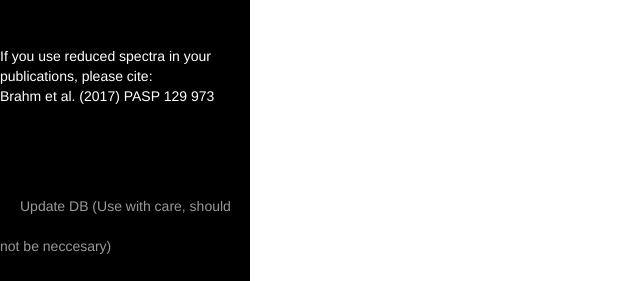
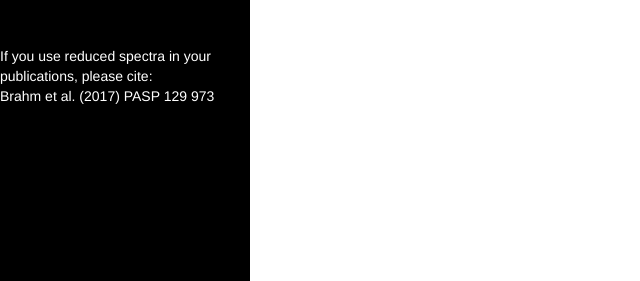
Before and after one commit to MarkusRabus/MPG2.2m_pipeline, a Django app: page /wavesol/ in a window 1280 px wide; the page is wider, and only the part inside the window is pictured. Shown: the part 519-800 px from the top of that part, without its empty margins (0-640 px from the left). Run offline with Django 3.2, Linux system fonts and the light colour scheme; some libraries are stand-ins or nearby versions.

Commit message:
index corrected

```diff
--- a/django/FEROS/templates/FEROS/index.html
+++ b/django/FEROS/templates/FEROS/index.html
@@ -77,14 +77,6 @@
 <span style="color:white">If you use reduced spectra in your publications, please cite:</span>
 <br>
 <span style="color:white">Brahm et al. (2017) PASP 129 973</span>
-<br><br><br><br><br>
-
-                <li>
-                    <a href="{% url 'FEROS:update_DB' %}">Update DB (Use with care, should not be neccesary)</a>
-                </li>
-
-
-
 
             </ul>
         </div>
```
